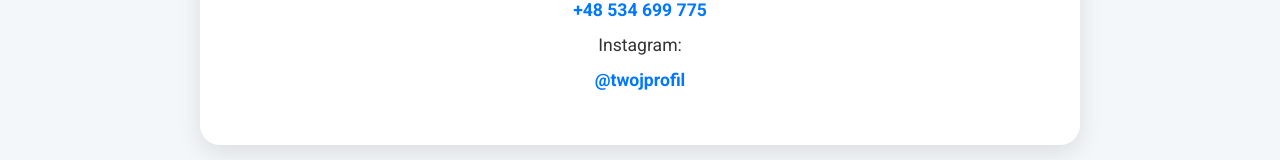
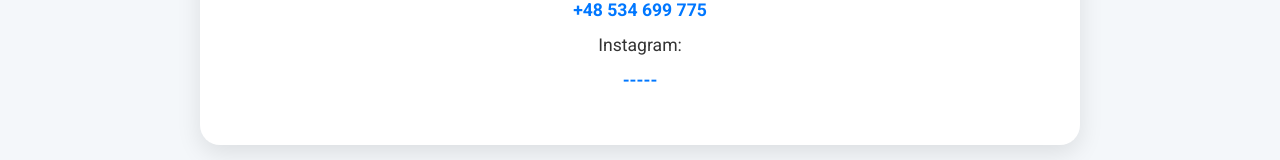
Before and after one commit to QuickProjectAI/quickprojectai.github.io, a plain HTML site: page contact.html in a window 1280 px wide. Shown: the part 517-677 px from the top of the page. Drawn offline with Linux system fonts and the light colour scheme.

Commit message:
Update contact.html

```diff
--- a/contact.html
+++ b/contact.html
@@ -72,7 +72,7 @@
     <h2>Możesz się ze mną skontaktować poprzez:</h2>
     <p>Email: <a href="mailto:quickprojectai@gmail.com" class="contact-link">quickprojectai@gmail.com</a></p>
     <p>Telefon: <a href="tel:+48534699775" class="contact-link">+48 534 699 775</a></p>
-    <p>Instagram: <a href="https://instagram.com/twojprofil" target="_blank" class="contact-link">@twojprofil</a></p>
+    <p>Instagram: <a href="https://instagram.com/twojprofil" target="_blank" class="contact-link">-----</a></p>
   </section>
 
   <footer>
```
